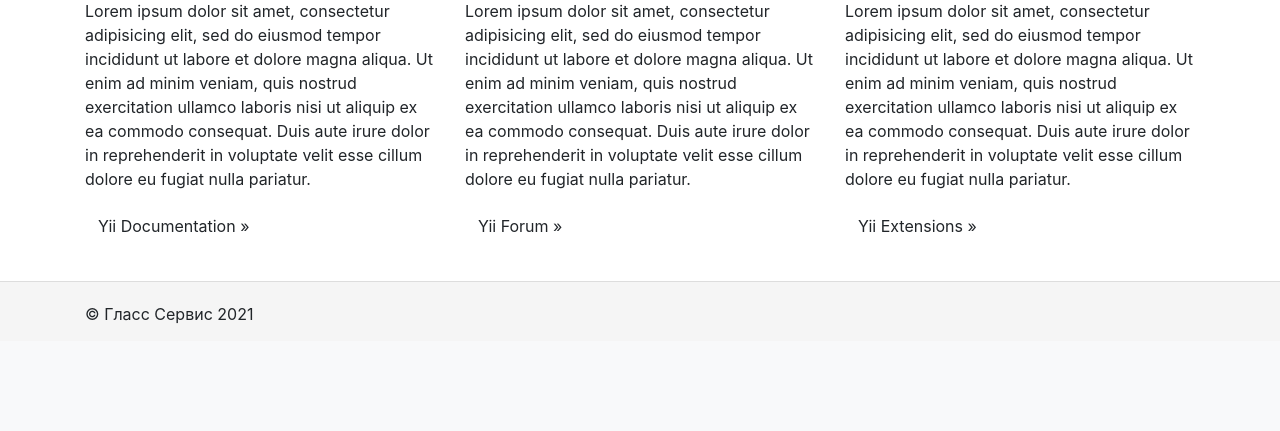
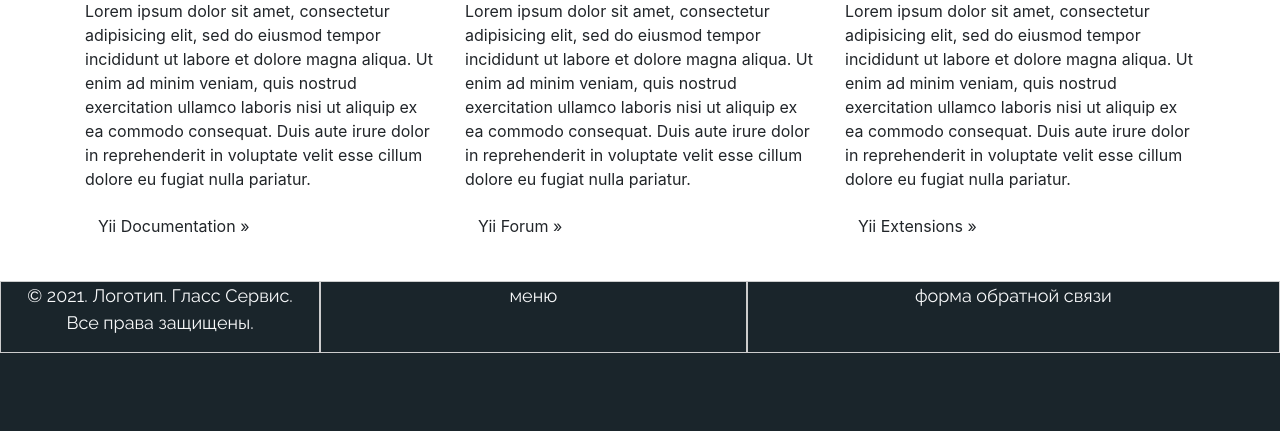
Before and after one commit to DmitriyGold/GlassServis, a Yii app: template views/site/index.php in a window 1280 px wide. Shown: the part 736-1167 px from the top of the page. Before the commit the page ends 1060 px from the top, so only its background shows below. Run offline with PHP 8.4 and a stand-in for Yii, Linux system fonts and the light colour scheme; the template is opened without the code that fills it, so the values that code supplies are empty; style sheets or scripts are compiled from the project's sources; some libraries are stand-ins or nearby versions.

Commit message:
кодирование footer начало

```diff
--- a/views/layouts/main.php
+++ b/views/layouts/main.php
@@ -116,11 +116,21 @@ AppAsset::register($this);
             </div>
         </div>
 
+
         <footer class="footer">
-            <div class="container">
-                <p class="pull-left">&copy; Гласс Сервис <?= date('Y') ?></p>
-
-                <p class="pull-right"><?= Yii::powered() ?></p>
+            <div class="container-fluid">
+                <div class="row text-center">
+                    <div class="col-12 col-md-3 footer-border">
+                        <p class="pull-left">&copy;
+                            <?= date('Y') ?>. Логотип. Гласс Сервис. <br> Все права защищены.</p>
+                    </div>
+                    <div class="col-12 col-md-4 footer-border">
+                        <p class="pull-center">меню</p>
+                    </div>
+                    <div class="col-12 col-md-5 footer-border">
+                        <p class="pull-right">форма обратной связи</p>
+                    </div>
+                </div>
             </div>
         </footer>
 
--- a/web/css/footer.css
+++ b/web/css/footer.css
@@ -1,7 +1,31 @@
 .footer {
-  height: 60px;
-  background-color: #f5f5f5;
-  border-top: 1px solid #ddd;
-  padding-top: 20px;
+  font-size: 18px;
+  font-family: 'Raleway', sans-serif;
+  background-color: #1A252B;
+  color: #F8F9FA;
+  min-height: 150px;
+  border-width: 0px;
+  border-radius: 0px;
+}
+.footer .footer-top .block-phone {
+  font-family: 'Montserrat', sans-serif;
+  font-size: 24px;
+}
+.footer .footer-bottom {
+  min-height: 90px;
+  border-bottom: 3px solid #1A252B;
+}
+.footer .footer-bottom .nav-link {
+  font-weight: 600;
+  /* Жирное начертание */
+  padding-left: 8px;
+  padding-right: 8px;
+}
+.footer .footer-bottom .nav-item:hover {
+  padding-bottom: 1px;
+  border-bottom: 3px solid #00BCB2;
+}
+.footer .footer-border {
+  border: 1px solid #ccc;
 }
 /*# sourceMappingURL=footer.css.map */
--- a/web/less/footer.less
+++ b/web/less/footer.less
@@ -1,6 +1,44 @@
+@font-size1: 14px;
+@font-size2: 18px;
+@font-size3: 24px;
+@font-size4: 96px;
+@color-1: #1A252B; // фон футера
+@color-2: #00BCB2; // зеленый текст
+@color-3: #F8F9FA; // серый текст
+
+@font1-family: 'Montserrat', sans-serif;
+@font2-family: 'Raleway', sans-serif;
+
 .footer {
-    height: 60px;
-    background-color: #f5f5f5;
-    border-top: 1px solid #ddd;
-    padding-top: 20px;
+    font-size:  @font-size2;
+    font-family: @font2-family;
+    background-color: @color-1;
+    color: @color-3;
+    min-height: 150px;
+    border-width: 0px;
+    border-radius: 0px;
+    .footer-top {
+        .block-phone {
+            font-family: @font1-family;
+            font-size:  @font-size3;
+        }
+    }
+    .footer-bottom {
+        min-height: 90px;
+        border-bottom: 3px solid @color-1;
+        .nav-link {
+            font-weight: 600; /* Жирное начертание */
+            padding-left: 8px;
+            padding-right: 8px;
+        }
+        .nav-item {
+            &:hover {
+                padding-bottom: 1px;
+                border-bottom: 3px solid #00BCB2;
+            }
+        }
+    }
+    .footer-border {
+        border: 1px solid #ccc;
+    }
 }
--- a/web/less/header.less
+++ b/web/less/header.less
@@ -5,7 +5,7 @@
 @color-1: #F8F9FA; // серый верх
 @color-2: #00BCB2; // кнопка
 @color-3: #36758C; // синий текст иконок
-@color-4: #79A62F;
+
 @font1-family: 'Montserrat', sans-serif;
 @font2-family: 'Raleway', sans-serif;
 
```
Also changed, not shown: 1 other file.
